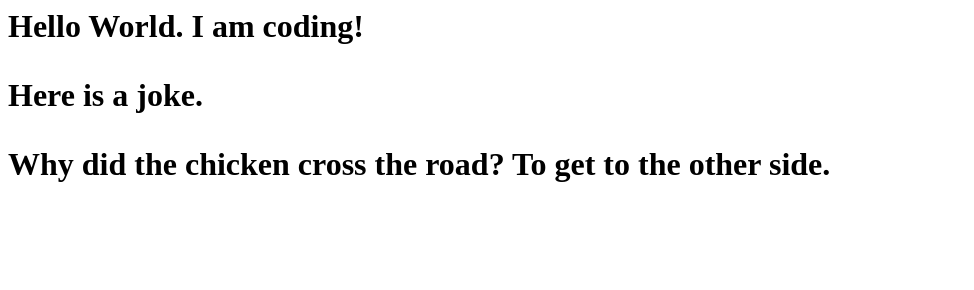
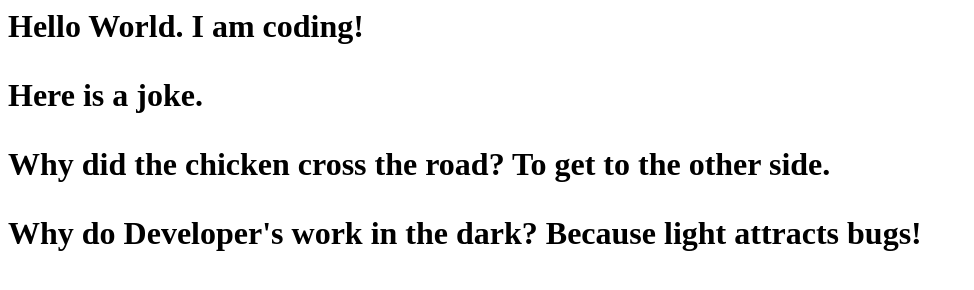
Before and after one commit to code-success/my-first-repository, a plain HTML site: page index.html in a window 1280 px wide. Shown: the whole page, without its empty margins (0-974 px from the left). Drawn offline with Linux system fonts and the light colour scheme.

Commit message:
New joke added

```diff
--- a/index.html
+++ b/index.html
@@ -1,3 +1,4 @@
 <h1>Hello World. I am coding!</p>
 <p>Here is a joke.</p>
 <p>Why did the chicken cross the road? To get to the other side.</p>
+<p>Why do Developer's work in the dark? Because light attracts bugs!</p>
```
